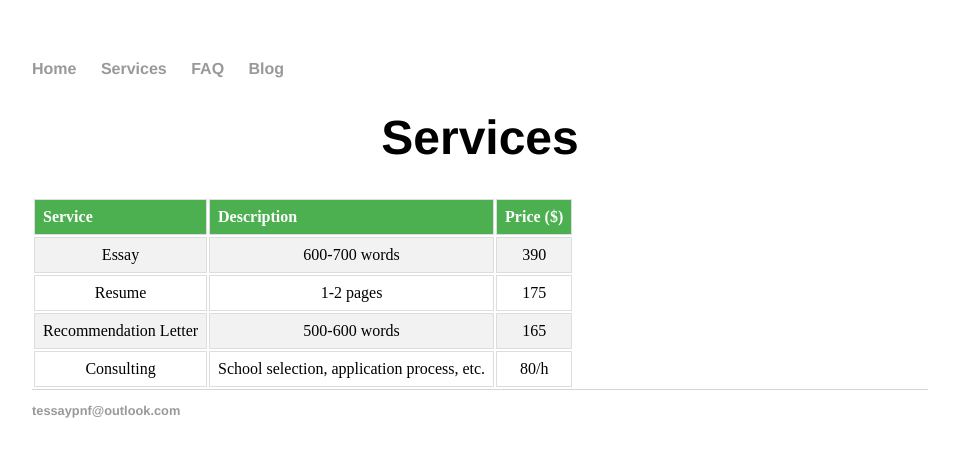
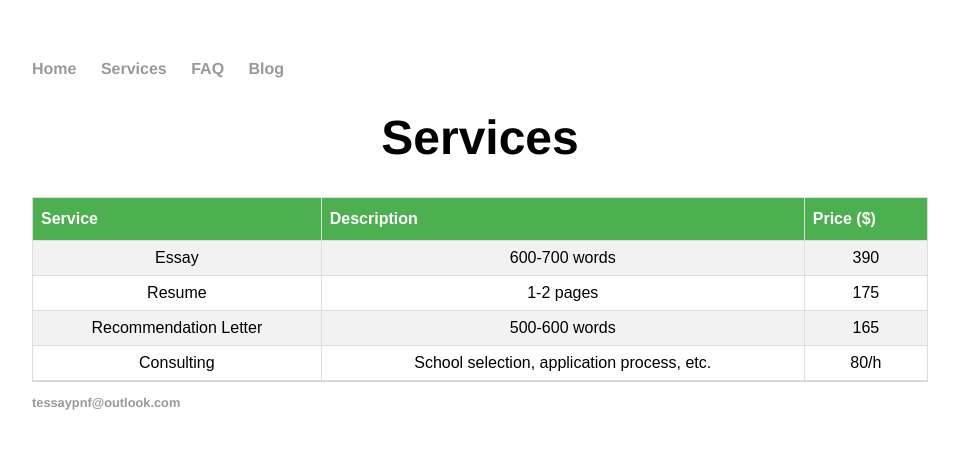
Before and after one commit to RagingTiger/PnFTech.github.io, a Jekyll site: the page built from services/index.html, in a window 1280 px wide. Shown: the top 457 px of the page, without its empty margins (160-1119 px from the left). Built offline with Jekyll 4.4.1, drawn with Linux system fonts in a browser that asks for light colours.

Commit message:
edited services

```diff
--- a/css/main.css
+++ b/css/main.css
@@ -50,7 +50,7 @@ div.blurb {
     text-align: center;
 }
 
-customers {
+#customers {
   font-family: Arial, Helvetica, sans-serif;
   border-collapse: collapse;
   width: 100%;
@@ -65,7 +65,7 @@ customers {
 
 #customers tr:hover {background-color: #ddd;}
 
-th {
+#customers th {
   padding-top: 12px;
   padding-bottom: 12px;
   text-align: left;
```
